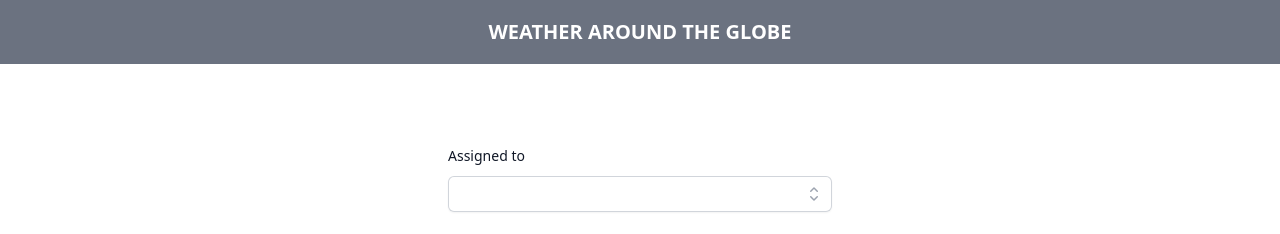
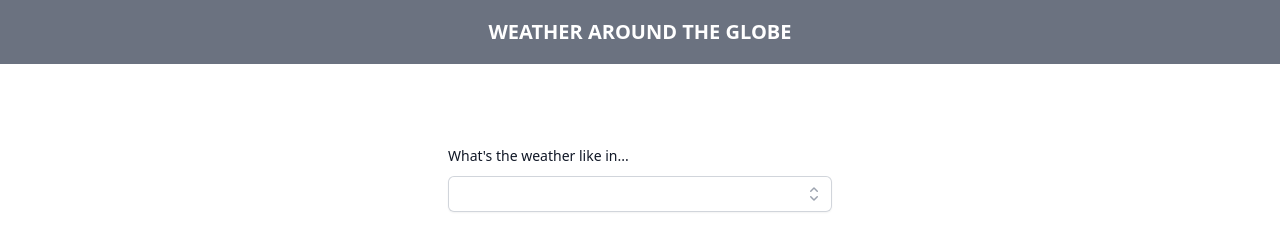
Before and after one commit to erikvlcak/Weather-app, a React (Vite) app: page / in a window 1280 px wide. Shown: the top 234 px of the page. Built offline with nearby package versions, Linux system fonts and the light colour scheme.

Commit message:
Update search bar label

```diff
--- a/src/App.jsx
+++ b/src/App.jsx
@@ -111,7 +111,7 @@ function SearchBar({
     <div className="flex flex-col gap-10">
       <Combobox as="div" value={selectedCity} onChange={setSelectedCity}>
         <Combobox.Label className="block text-sm font-medium leading-6 text-gray-900">
-          Assigned to
+          What&apos;s the weather like in...
         </Combobox.Label>
         <div className="relative mt-2">
           <Combobox.Input
```
